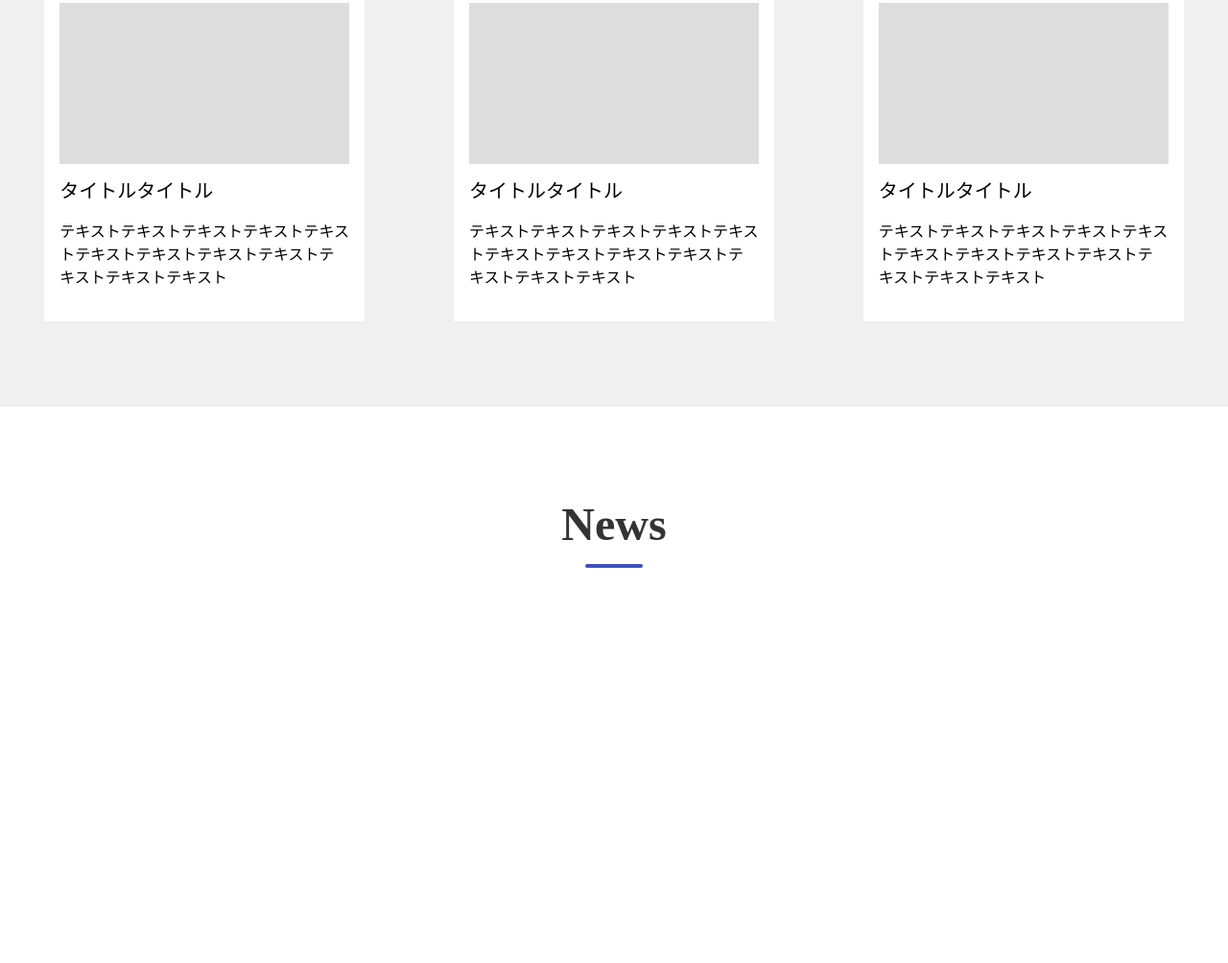
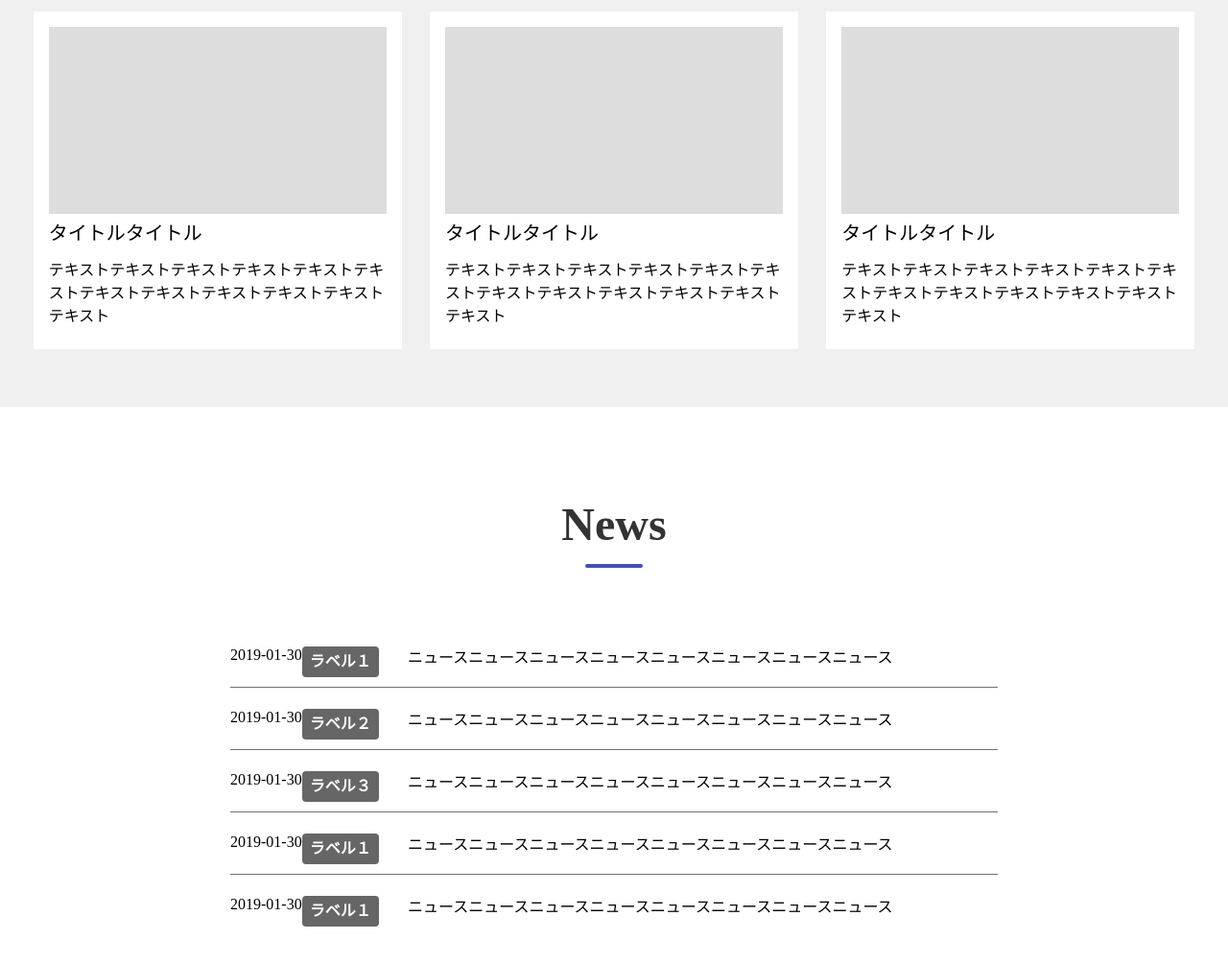
Before and after one commit to daisuke2549/intermidiate-coding, a plain HTML site: page index.html in a window 1280 px wide. Shown: the part 1318-2322 px from the top of the page at 96% size. Drawn offline with nearby package versions, Linux system fonts and the light colour scheme.

Commit message:
news-part

```diff
--- a/css/style.scss
+++ b/css/style.scss
@@ -44,12 +44,13 @@ header{
 
   .header__nav {
     margin-left: auto;
-    padding-top: 25px;
-    padding-right: 20px;
+    padding-top: 30px;
+    padding-right: -15px;
+    margin-right: 8px;
     float: left;
    ul li{
     float: right;
-    padding-right: 40px;
+    padding-right: 35px;
 
   }
   ul li a{
@@ -98,6 +99,7 @@ header{
   /* メイン画像のエリア */
 .main-content{
     background-image: url(../img/mainvisual.png);
+    background-size: cover;
     height:600px;
     width:100%;
     margin-left: 0px;
@@ -108,6 +110,7 @@ header{
    h1{
     text-align: center;
     font-size: 64px;
+    margin-top: -10px;
     letter-spacing: 0px;
     font-weight: bold;
     color:$color-text-base;
@@ -159,6 +162,7 @@ header{
       display: block;
       width: 60px;
       height: 4px;
+      margin-top: 10px;
       border-radius: 2px;
       background: #3F51B5 0% 0% no-repeat padding-box;
     }
@@ -167,27 +171,30 @@ header{
   display: flex;
   flex-wrap: wrap;
   margin-top: 80px;
-  padding:0 auto;
+  padding:0 20px;
 }
 
 .card-items{
   width: calc(33.33333333% - 24px * 2 / 3);
-  max-width: 302px;
+  max-width: 352px;
   margin: 0 auto;
+  height: 301px;
+  margin-bottom: 20px;
   padding: 16px 16px 35px;
   background-color: #ffffff;
-  margin-bottom: 10px;
+
+
   img{
-    max-width: 302px;
+    max-width: 352px;
     margin:auto;
   }
   h2{
     font-size: 20px;
-    padding-top:8px ;
+    padding-top:0px;
   }
   p{
     font-size:$font-default;
-    padding-top: 16px;
+    padding-top: 12px;
   }
 }
 
@@ -219,15 +226,58 @@ header{
       background: #3F51B5 0% 0% no-repeat padding-box;
     }
 }
+.news__item {
+  border-bottom: 1px solid #707070;
+}
+
+.news__item:last-child {
+  border: none;
+}
+
+
+.info__label a{
+  color:#000;
+}
+
+.info {
+  padding: 20px  0 10px;
+  display: -webkit-box;
+  display: -ms-flexbox;
+  display: flex;
+}
+.info__label a{
+  display: inline-block;
+  color: #fff;
+  font-weight: 700;
+  text-align: center;
+  padding: 8px;
+  background: #666;
+  border-radius: 4px;
+  text-decoration: none;
+  line-height: 1;
+  -webkit-transition: all 0.3s ease 0s;
+  transition: all 0.3s ease 0s;
+}
 
 
 
+.info__title a{
+  color:#000;
+}
 
+.info__meta {
+  display: -webkit-box;
+  display: -ms-flexbox;
+  display: flex;
+  width: 185px;
+  padding-top: 2px;
+}
 
-
-
-
-
+.news__items {
+  margin: 60px auto 0;
+  width: 800px;
+  max-width: 100%;
+}
 
 
 
--- a/index.html
+++ b/index.html
@@ -99,22 +99,56 @@
   <div class="news-section-title title">
     <h2>News</h2>
   </div>
-
-
-
-
-
-
-
-
-
-
-
-
-
-
-
-</section>
+  <div class="news__items">
+    <div class="news__item">
+      <div class="info">
+        <div class="info__meta">
+          <time class="info__published" datetime="2019-01-30">2019-01-30</time><!-- /.info__published -->
+          <div class="info__label"><a href="">ラベル１</a></div><!-- /.info__label -->
+        </div><!-- /.info__meta -->
+        <div class="info__title"><a href="">ニュースニュースニュースニュースニュースニュースニュースニュース</a></div><!-- /.info__title -->
+      </div><!-- /.info -->
+    </div><!-- /.news__item -->
+    <div class="news__item">
+      <div class="info">
+        <div class="info__meta">
+          <time class="info__published" datetime="2019-01-30">2019-01-30</time><!-- /.info__published -->
+          <div class="info__label info__label--type01"><a href="">ラベル２</a></div><!-- /.info__label -->
+        </div><!-- /.info__meta -->
+        <div class="info__title"><a href="">ニュースニュースニュースニュースニュースニュースニュースニュース</a></div><!-- /.info__title -->
+      </div><!-- /.info -->
+    </div><!-- /.news__item -->
+    <div class="news__item">
+      <div class="info">
+        <div class="info__meta">
+          <time class="info__published" datetime="2019-01-30">2019-01-30</time><!-- /.info__published -->
+          <div class="info__label info__label--type02"><a href="">ラベル３</a></div><!-- /.info__label -->
+        </div><!-- /.info__meta -->
+        <div class="info__title"><a href="">ニュースニュースニュースニュースニュースニュースニュースニュース</a></div><!-- /.info__title -->
+      </div><!-- /.info -->
+    </div><!-- /.news__item -->
+    <div class="news__item">
+      <div class="info">
+        <div class="info__meta">
+          <time class="info__published" datetime="2019-01-30">2019-01-30</time><!-- /.info__published -->
+          <div class="info__label"><a href="">ラベル１</a></div><!-- /.info__label -->
+        </div><!-- /.info__meta -->
+        <div class="info__title"><a href="">ニュースニュースニュースニュースニュースニュースニュースニュース</a></div><!-- /.info__title -->
+      </div><!-- /.info -->
+    </div><!-- /.news__item -->
+    <div class="news__item">
+      <div class="info">
+        <div class="info__meta">
+          <time class="info__published" datetime="2019-01-30">2019-01-30</time><!-- /.info__published -->
+          <div class="info__label"><a href="">ラベル１</a></div><!-- /.info__label -->
+        </div><!-- /.info__meta -->
+        <div class="info__title"><a href="">ニュースニュースニュースニュースニュースニュースニュースニュース</a></div><!-- /.info__title -->
+      </div><!-- /.info -->
+    </div><!-- /.news__item -->
+  </div><!-- /.news__items -->
+  <div class="news__link"><a href="">more</a></div><!-- /.news__link -->
+</div><!-- /.news__inner -->
+</section><!-- /.news -->
 </body>
 <script type="text/javascript" src="./js/main.js">$(function() {
   $('.hamburger').click(function() {
```
Also changed, not shown: css/style.css, css/style.min.css.
